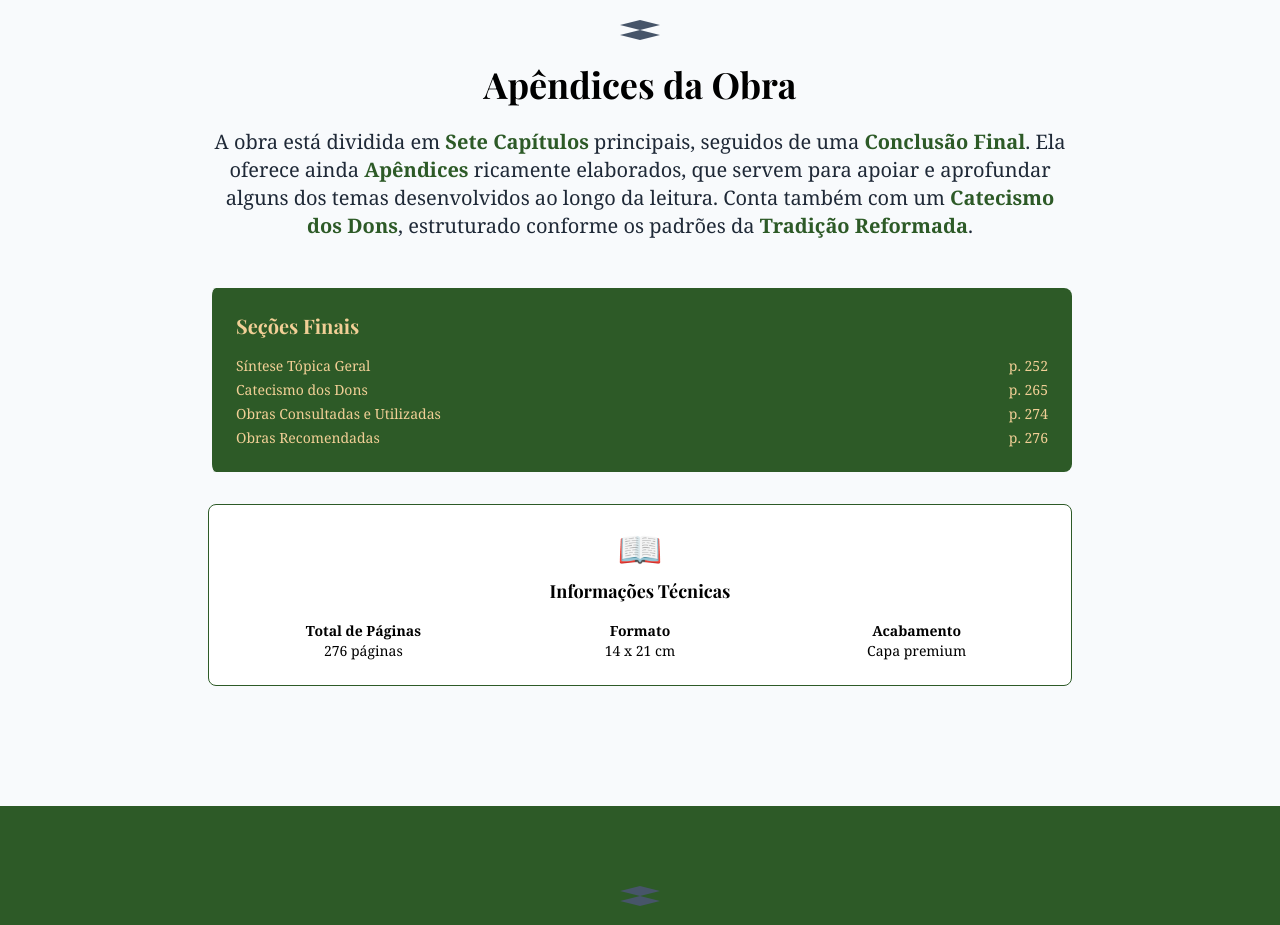
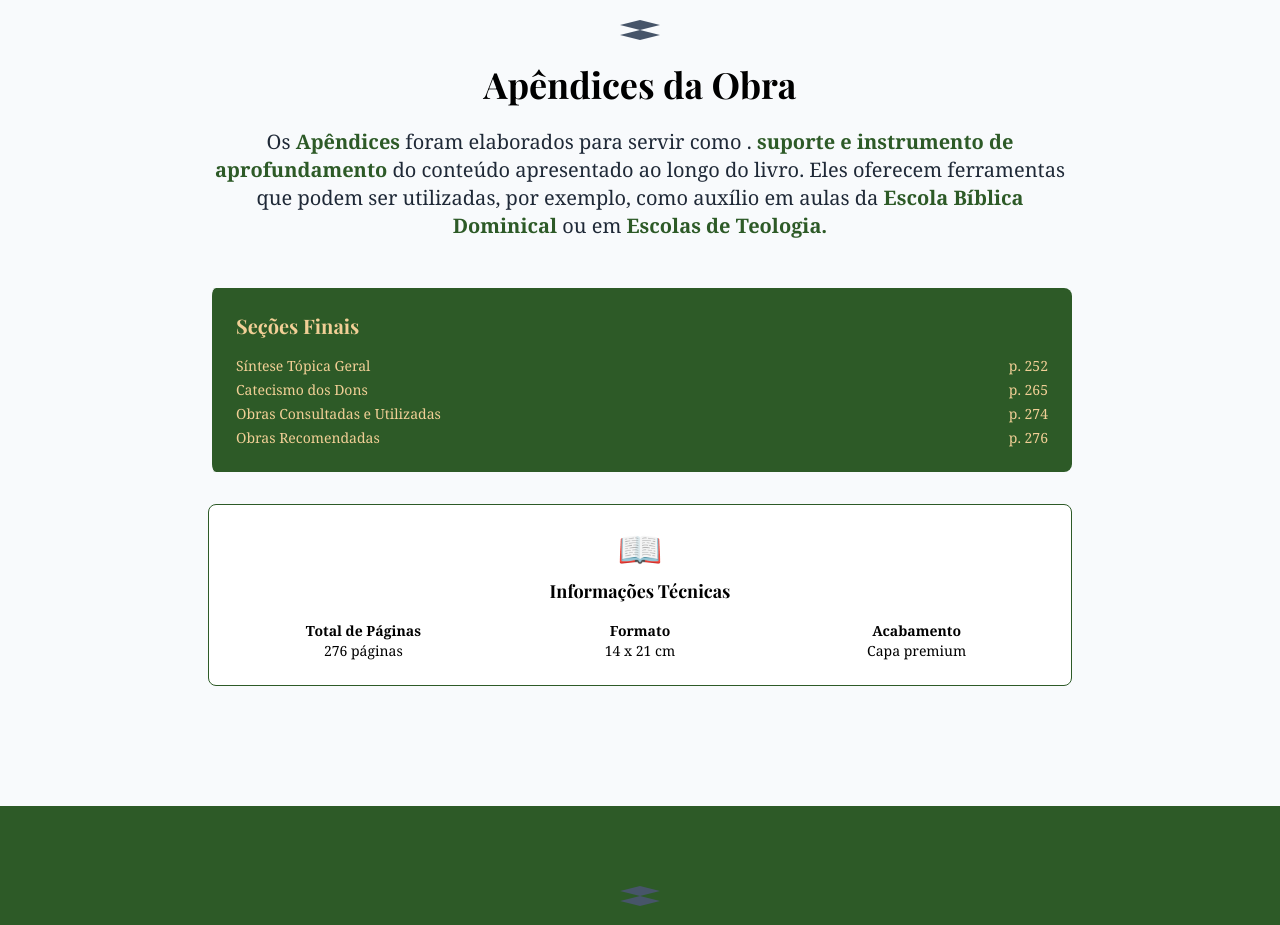
Before and after one commit to ElivandoMesquita/nutricao-da-igreja, a plain HTML site: page index.html in a window 1280 px wide. Shown: the part 7800-8725 px from the top of the page. Drawn offline with nearby package versions, Linux system fonts and the light colour scheme.

Commit message:
Atualizando Apêndices

```diff
--- a/index.html
+++ b/index.html
@@ -463,12 +463,11 @@
                             <div class="ornament mb-6 mx-auto"></div>
                             <h2 class="font-title text-4xl font-bold mb-6 text-black">Apêndices da Obra</h2>
                             <p class="text-lg md:text-xl text-gray-800 mb-4">
-                                A obra está dividida em
-                                <span class="font-bold" style="color: #2d5a27;">Sete Capítulos</span> principais, seguidos de uma
-                                <span class="font-bold" style="color: #2d5a27;">Conclusão Final</span>. Ela oferece ainda
-                                <span class="font-bold" style="color: #2d5a27;">Apêndices</span> ricamente elaborados, que servem para apoiar e aprofundar alguns dos temas desenvolvidos ao longo da leitura. Conta também com um
-                                <span class="font-bold" style="color: #2d5a27;">Catecismo dos Dons</span>, estruturado conforme os padrões da
-                                <span class="font-bold" style="color: #2d5a27;">Tradição Reformada</span>.
+                                Os
+                                <span class="font-bold" style="color: #2d5a27;">Apêndices</span> foram elaborados para servir como .
+                                <span class="font-bold" style="color: #2d5a27;">suporte e instrumento de aprofundamento</span> do conteúdo apresentado ao longo do livro. Eles oferecem ferramentas que podem ser utilizadas, por exemplo, como auxílio em aulas da
+                                <span class="font-bold" style="color: #2d5a27;">Escola Bíblica Dominical</span> ou em
+                                <span class="font-bold" style="color: #2d5a27;">Escolas de Teologia.</span>
                             </p>
                         </div>
 
```
